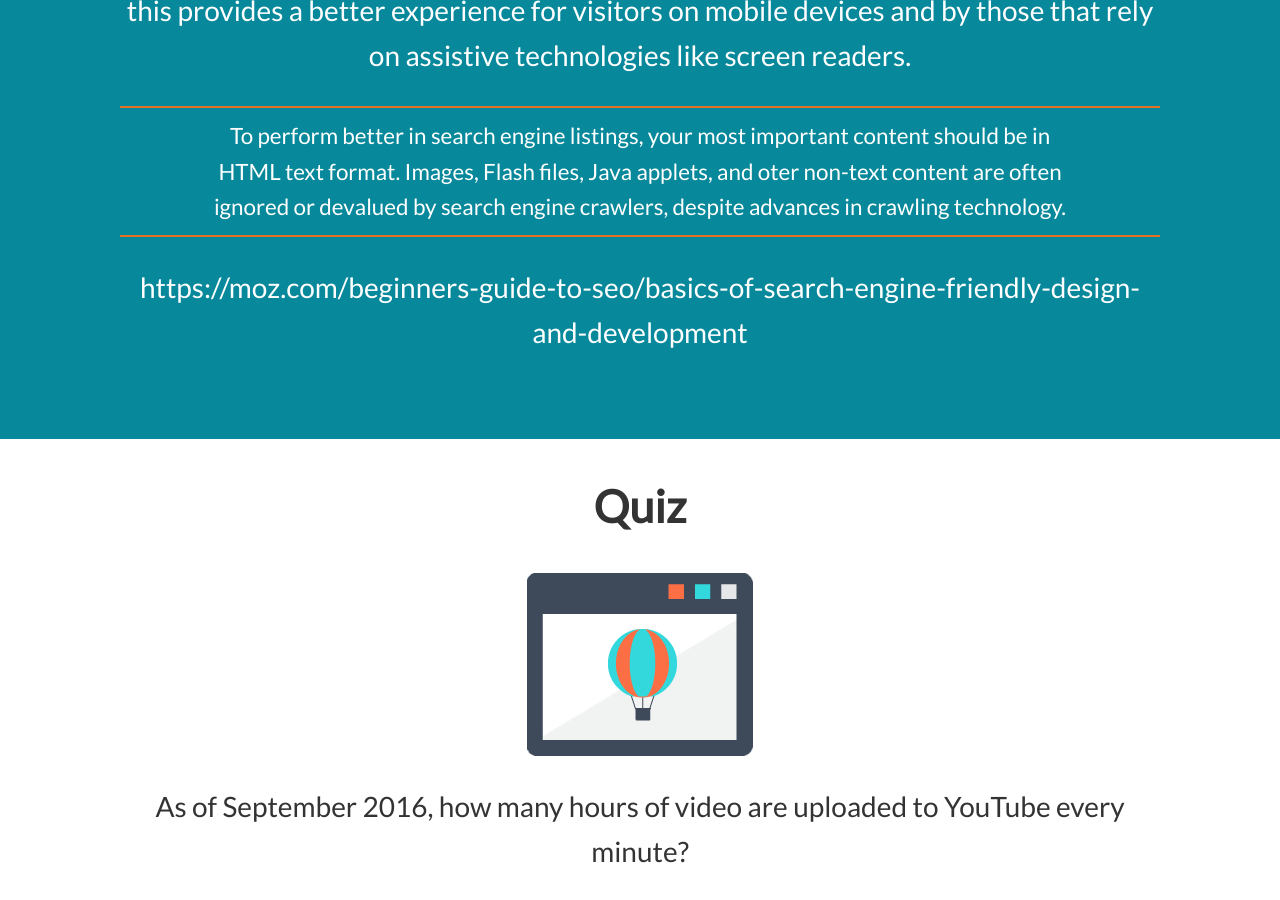
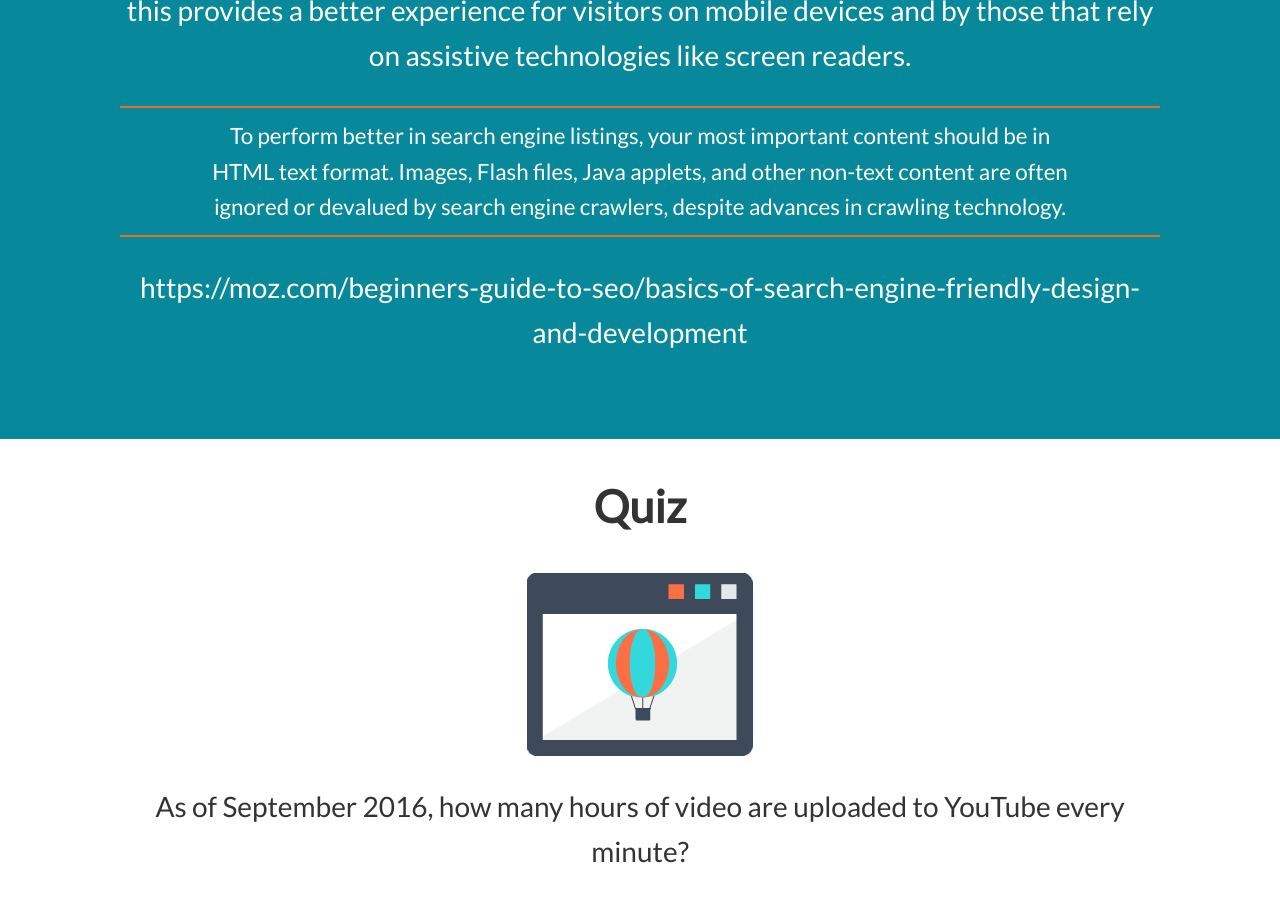
Before and after one commit to mhlibchuk/mhlibchuk.github.io, a Jekyll site: the page samples/interactive-infographic/index.html, which Jekyll copies as it is, in a window 1280 px wide and 900 px high, scrolled down 2425 px. Built offline with Jekyll 4.4.1, drawn with Linux system fonts in a browser that asks for light colours; some of the changed text lies outside the part shown.

Commit message:
Copy edit

```diff
--- a/samples/interactive-infographic/index.html
+++ b/samples/interactive-infographic/index.html
@@ -182,7 +182,7 @@
 
                            <p class="p blockquote">
                               To perform better in search engine listings, your most important content should be in HTML text format. Images, Flash files,
-                              Java applets, and oter non-text content are often ignored or devalued by search engine crawlers, despite advances in crawling
+                              Java applets, and other non-text content are often ignored or devalued by search engine crawlers, despite advances in crawling
 
                               technology.
 
@@ -244,7 +244,7 @@
                         <h2 class="title topictitle2">If You Build It, They Still Might Not Come</h2>
 
                         <div class="body conbody">
-                           <p class="p">Marketing and promoting content and social media and corporate blogs is vital to SEO success these days. With so much content
+                           <p class="p">Marketing and promoting content and social media and corporate blogs are vital to SEO success these days. With so much content
                               out there, it is essential that we become more social.
                            </p>
 
```
